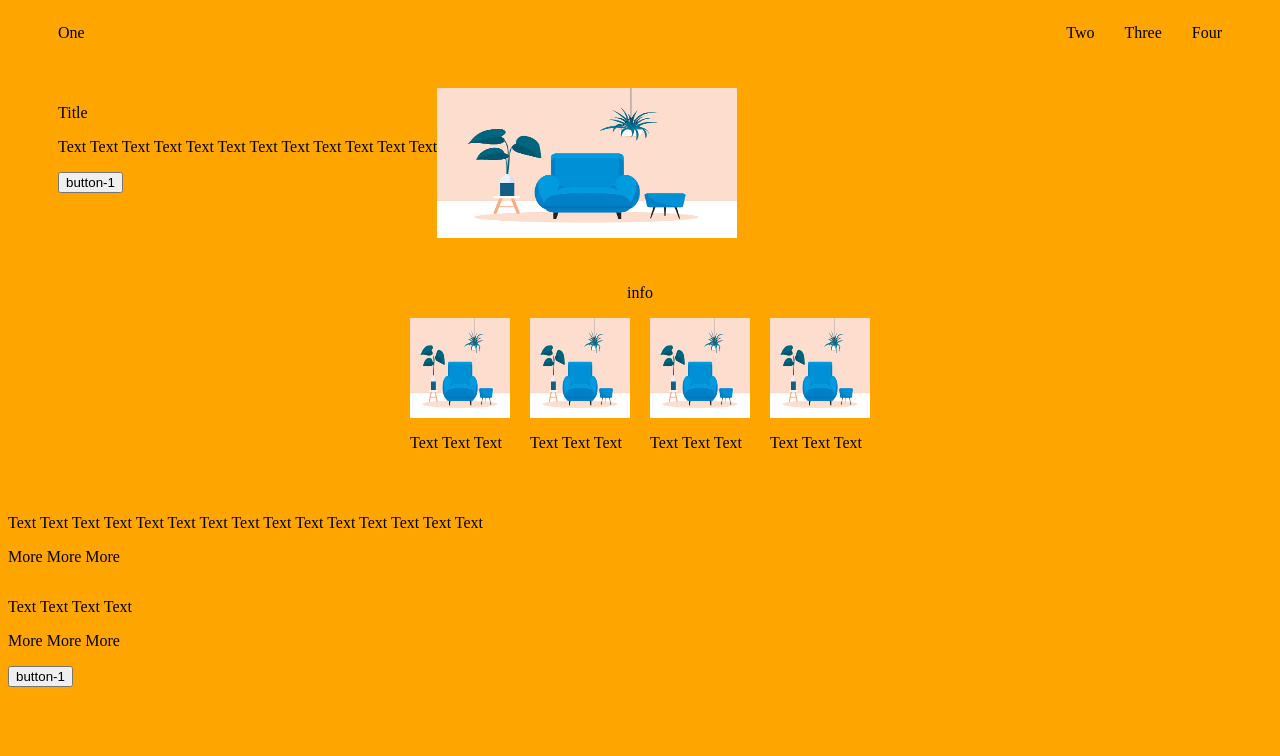
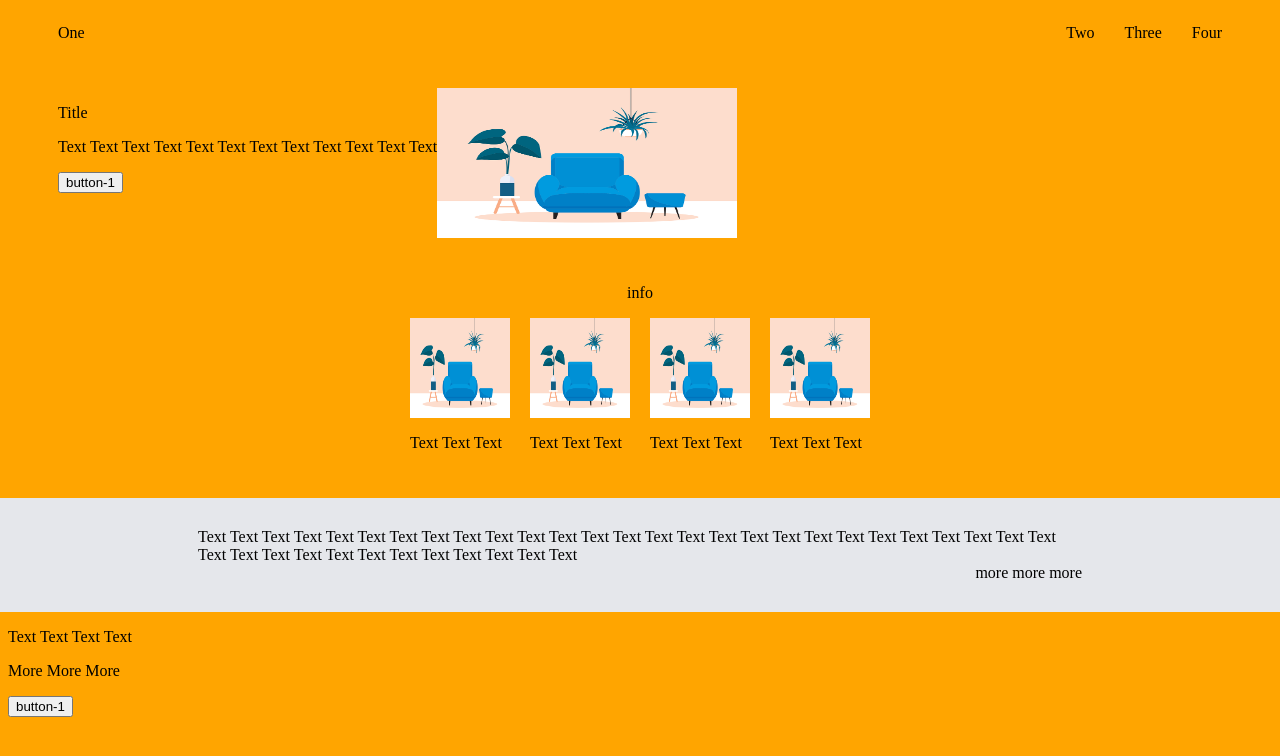
Before and after one commit to M-519/odin-project-landing-page, a plain HTML site: page index.html in a window 1280 px wide. Drawn offline with Linux system fonts and the light colour scheme.

Commit message:
add css box 3/4

```diff
--- a/index.html
+++ b/index.html
@@ -51,9 +51,11 @@
         </div>
     </div>
 
-    <div>
-        <p>Text Text  Text Text Text  Text Text Text  Text Text Text  Text Text Text  Text  </p>
-        <p>More More More</p>
+    <div class="box-3">
+        <div class="box-3-1">Text Text  Text Text Text  Text Text Text  Text Text Text  Text Text
+            Text Text  Text Text Text  Text Text Text  Text Text Text  Text Text
+            Text Text  Text Text Text  Text Text Text  Text Text Text  Text Text</div>
+        <div class="box-3-2">more more more</div>
     </div>
 
     <div>
--- a/style.css
+++ b/style.css
@@ -49,9 +49,27 @@ gap: 20px;}
 flex-direction: column;}
 /*Content-2*/
 
+/*Content-3*/
 
+.box-3 {display: flex;
+    flex-direction: column;
+    flex: 1;
+    background-color: #e5e7eb;
+    margin: 0 -10px;}
 
+.box-3-1 {
+    flex: 1;
+    justify-content: center;
+    align-content: center;
+    margin: 30px 200px 0px;}
 
+.box-3-2 { display: flex;
+    flex: 1;
+    margin: 0px 200px 30px;
+    margin-left: auto;
+    }
+
+/*Content-3*/
 
 /* Odin Project Values*/
 .dark-background{background-color: #1f2937;}
```
